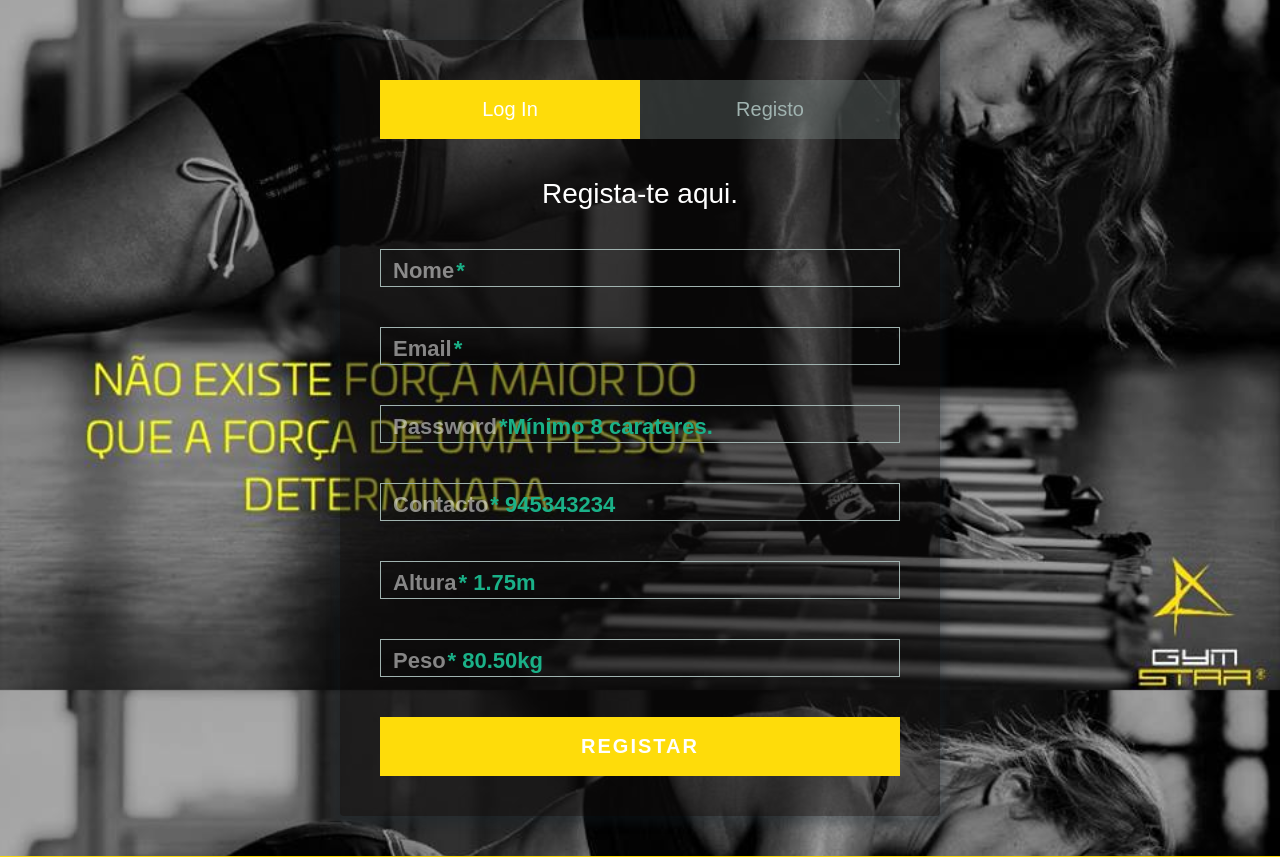
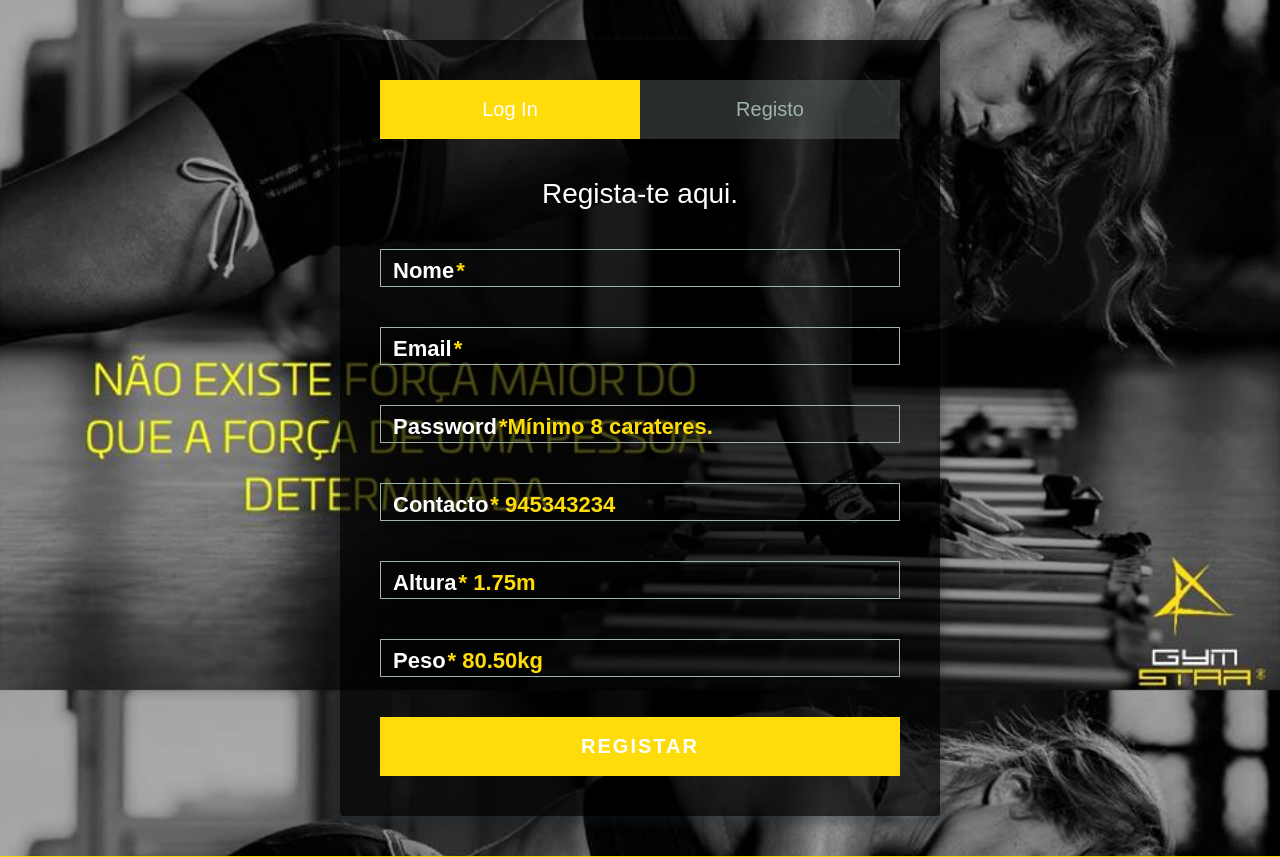
Before and after one commit to rccarneiro/TP3_a13875_a15312, a PHP site: page /bootstrap-calendar/members.html in a window 1280 px wide. Shown: the part 110-967 px from the top of the page. Run offline with PHP 8.4, Linux system fonts and the light colour scheme; some libraries are stand-ins or nearby versions.

Commit message:
Changes login_form.css

```diff
--- a/css/login_form.css
+++ b/css/login_form.css
@@ -14,7 +14,7 @@ body {
 
 a {
   text-decoration: none;
-  color: #1ab188;
+  color: #fedc0a;
   -webkit-transition: .5s ease;
   transition: .5s ease;
 }
@@ -23,7 +23,7 @@ a:hover {
 }
 
 .form {
-  background: #100e0e80;
+  background: rgba(0, 0, 0, 0.7);
   padding: 40px;
   width: 600px;
   margin: 40px auto;
@@ -81,7 +81,7 @@ label {
   -webkit-transform: translateY(6px);
           transform: translateY(6px);
   left: 13px;
-  color: rgba(255, 255, 255, 0.5);
+  color: #fff;
   -webkit-transition: all 0.25s ease;
   transition: all 0.25s ease;
   -webkit-backface-visibility: hidden;
@@ -90,7 +90,7 @@ label {
 }
 label .req {
   margin: 2px;
-  color: #1ab188;
+  color: #fedc0a;
 }
 
 label.active {
@@ -123,7 +123,7 @@ input, textarea {
 }
 input:focus, textarea:focus {
   outline: 0;
-  border-color: #1ab188;
+  border-color: #fedc0a;
 }
 
 textarea {
```
